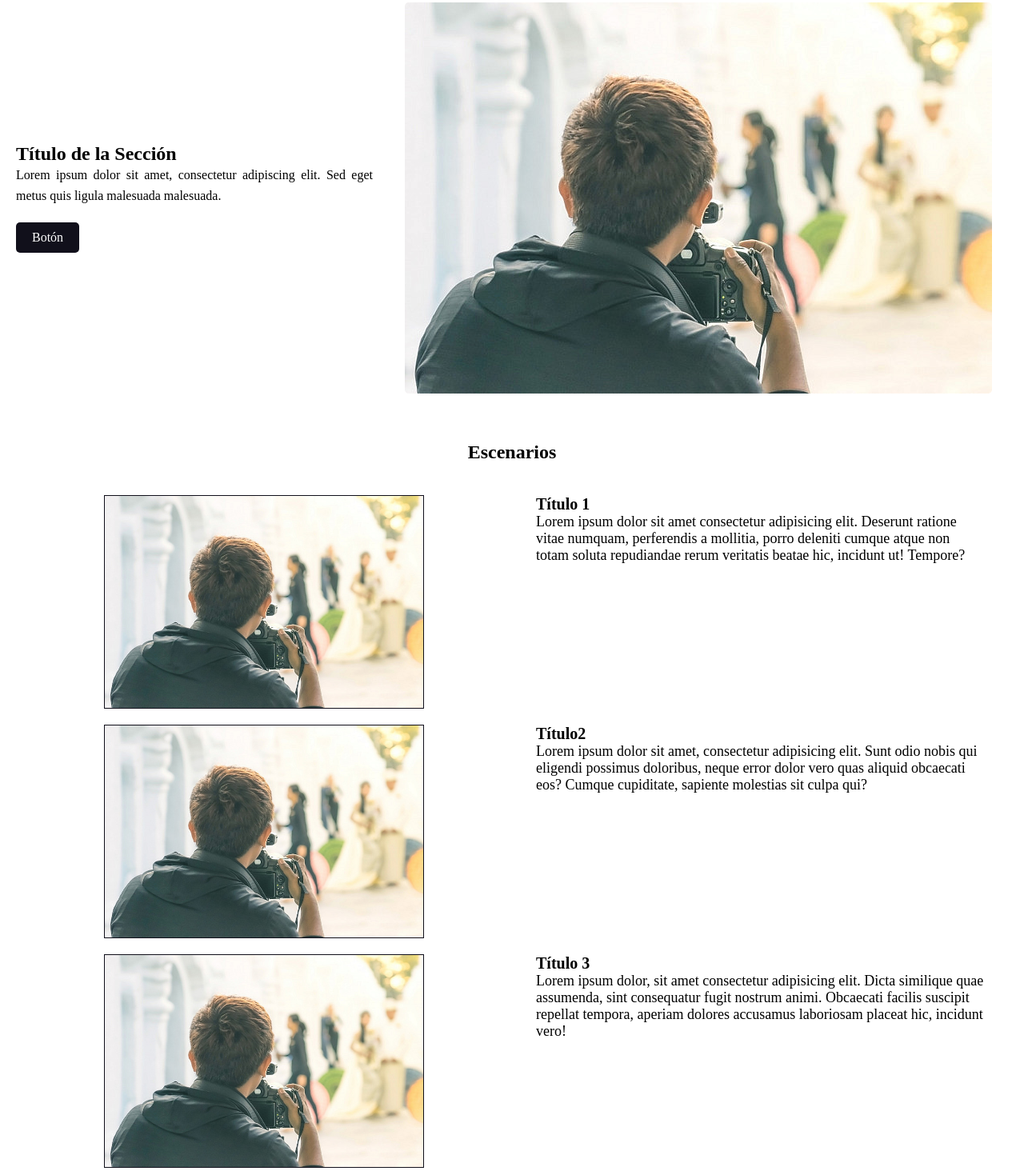
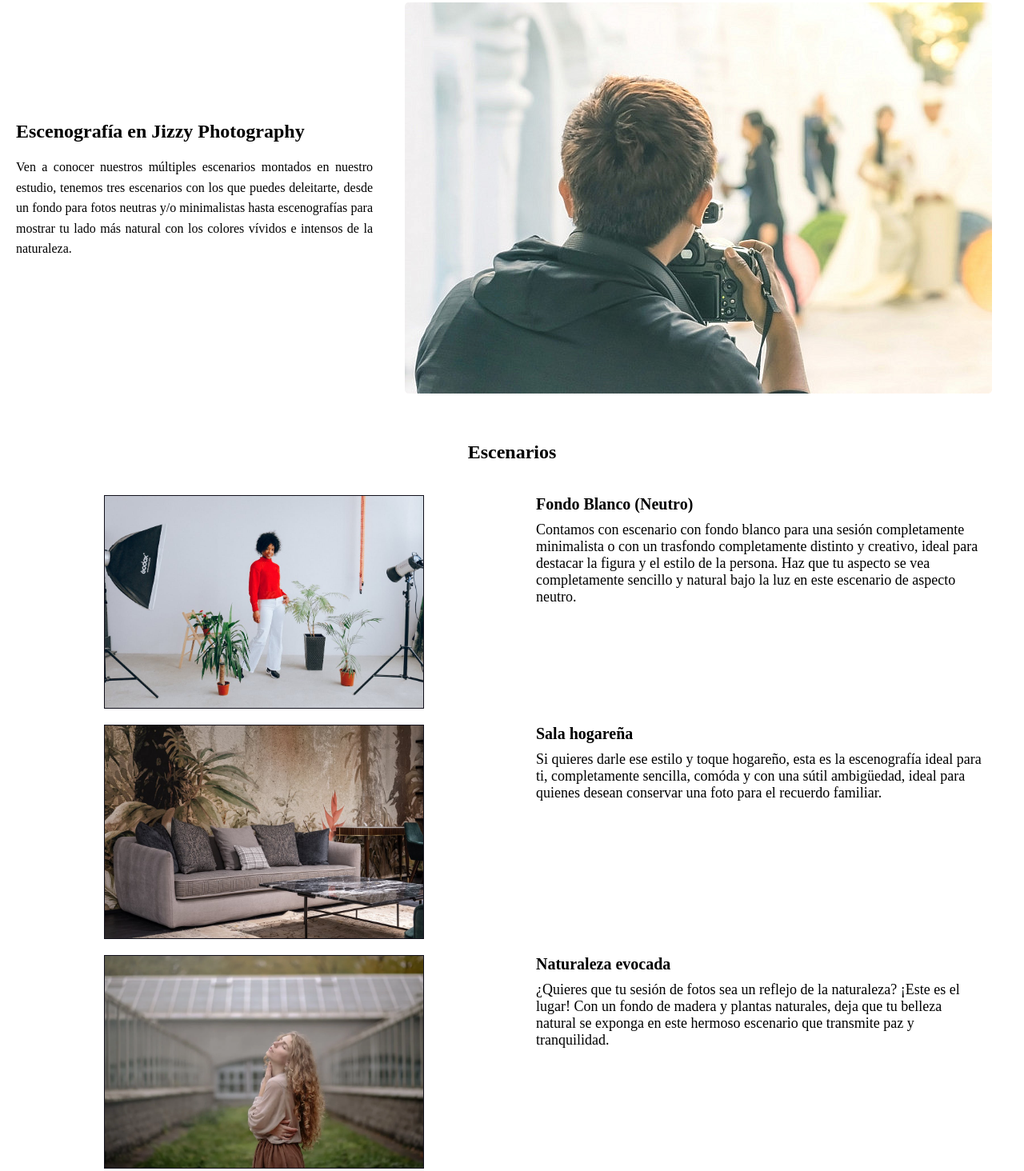
Before and after one commit to Jeremy-Lopez-TTP/PreEntrega2-Martinez, a website: page pages/escenarios.html in a window 1280 px wide. Shown: the part 139-1603 px from the top of the page at 80% size. Drawn offline with Linux system fonts and the light colour scheme; a web font is replaced by a local one.

Commit message:
Personnalización de Escenarios

```diff
--- a/css/estilo.css
+++ b/css/estilo.css
@@ -320,6 +320,9 @@ footer img{
     align-items: center;
     padding: 20px;
 }
+.escenarios .texto-wrapper h2{
+    padding-bottom: 10px;
+}
 /*REUTILIZAMOS CÓDIGO DE LA SECCIÓN DE SERVICIOS*/
 
 /*GALERÍA*/
--- a/pages/escenarios.html
+++ b/pages/escenarios.html
@@ -28,9 +28,11 @@
 	<hr/>
 	<section class="escenario">
 		<div class="content">
-            <h2>Título de la Sección</h2>
-            <p>Lorem ipsum dolor sit amet, consectetur adipiscing elit. Sed eget metus quis ligula malesuada malesuada.</p>
-            <a href="#" class="btn">Botón</a>
+            <h2>Escenografía en Jizzy Photography</h2><br>
+            <p>Ven a conocer nuestros múltiples escenarios montados en nuestro estudio, tenemos tres escenarios con los que puedes deleitarte,
+				desde un fondo para fotos neutras y/o minimalistas hasta escenografías para mostrar tu lado más natural con los colores vívidos
+				e intensos de la naturaleza.
+			</p>
         </div>
         <div class="image-wrapper">
             <img src="../assets/img/servicios.jpg" alt="Imagen">
@@ -43,25 +45,35 @@
 		</div>
 			<div class="imagen-section">
 				<div class="imagen-wrapper">
-					<img src="../assets/img/servicios.jpg" alt="Imagen 1">
+					<img src="../assets/img/escenar_1.jpeg" alt="Imagen 1">
 				</div>
 				<div class="texto-wrapper">
-					<h2>Título 1</h2>
-					<p>Lorem ipsum dolor sit amet consectetur adipisicing elit. Deserunt ratione vitae numquam, perferendis a mollitia, porro deleniti cumque atque non totam soluta repudiandae rerum veritatis beatae hic, incidunt ut! Tempore?</p>
+					<h2>Fondo Blanco (Neutro)</h2>
+					<p>
+						Contamos con escenario con fondo blanco para una sesión completamente minimalista o con un trasfondo completamente distinto y creativo,
+						ideal para destacar la figura y el estilo de la persona. Haz que tu aspecto se vea completamente sencillo y natural bajo la luz en este
+						escenario de aspecto neutro.
+					</p>
 				</div>
 				<div class="imagen-wrapper">
-					<img src="../assets/img/servicios.jpg" alt="Imagen 2">
+					<img src="../assets/img/escenar_tres.jpeg" alt="Imagen 2">
 				</div>
 				<div class="texto-wrapper">
-					<h2>Título2</h2>
-					<p>Lorem ipsum dolor sit amet, consectetur adipisicing elit. Sunt odio nobis qui eligendi possimus doloribus, neque error dolor vero quas aliquid obcaecati eos? Cumque cupiditate, sapiente molestias sit culpa qui?</p>
+					<h2>Sala hogareña</h2>
+					<p>Si quieres darle ese estilo y toque hogareño, esta es la escenografía ideal para ti, completamente sencilla, comóda y con una sútil ambigüedad, ideal
+						para quienes desean conservar una foto para el recuerdo familiar.
+					</p>
 				</div>
 				<div class="imagen-wrapper">
-					<img src="../assets/img/servicios.jpg" alt="Imagen 3">
+					<img src="../assets/img/escenar_3.webp" alt="Imagen 3">
 				</div>
 				<div class="texto-wrapper">
-					<h2>Título 3</h2>
-					<p>Lorem ipsum dolor, sit amet consectetur adipisicing elit. Dicta similique quae assumenda, sint consequatur fugit nostrum animi. Obcaecati facilis suscipit repellat tempora, aperiam dolores accusamus laboriosam placeat hic, incidunt vero!</p>
+					<h2>Naturaleza evocada</h2>
+					<p>
+						¿Quieres que tu sesión de fotos sea un reflejo de la naturaleza? ¡Este es el lugar! Con un fondo de madera y plantas naturales, deja que tu belleza natural se exponga
+						en este hermoso escenario que transmite paz y tranquilidad.
+
+					</p>
 				</div>
 			</div>
 	</section>
```
Also changed, not shown: assets/img/esc.webp (added), assets/img/escenar_1.jpeg (added), assets/img/escenar_2.jpeg (added), assets/img/escenar_3.webp (added), assets/img/escenar_prin.webp (added), assets/img/escenar_tres.jpeg (added).
